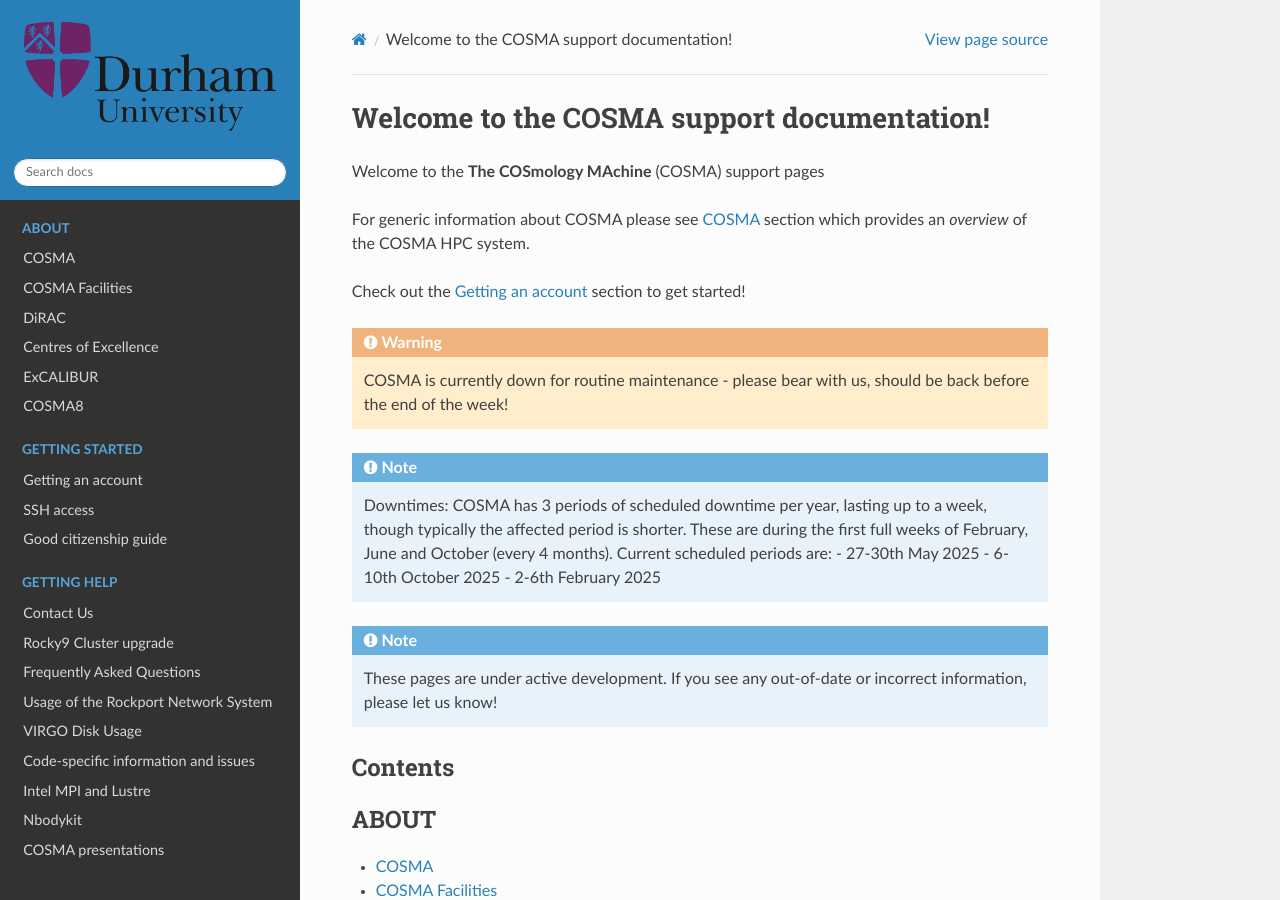
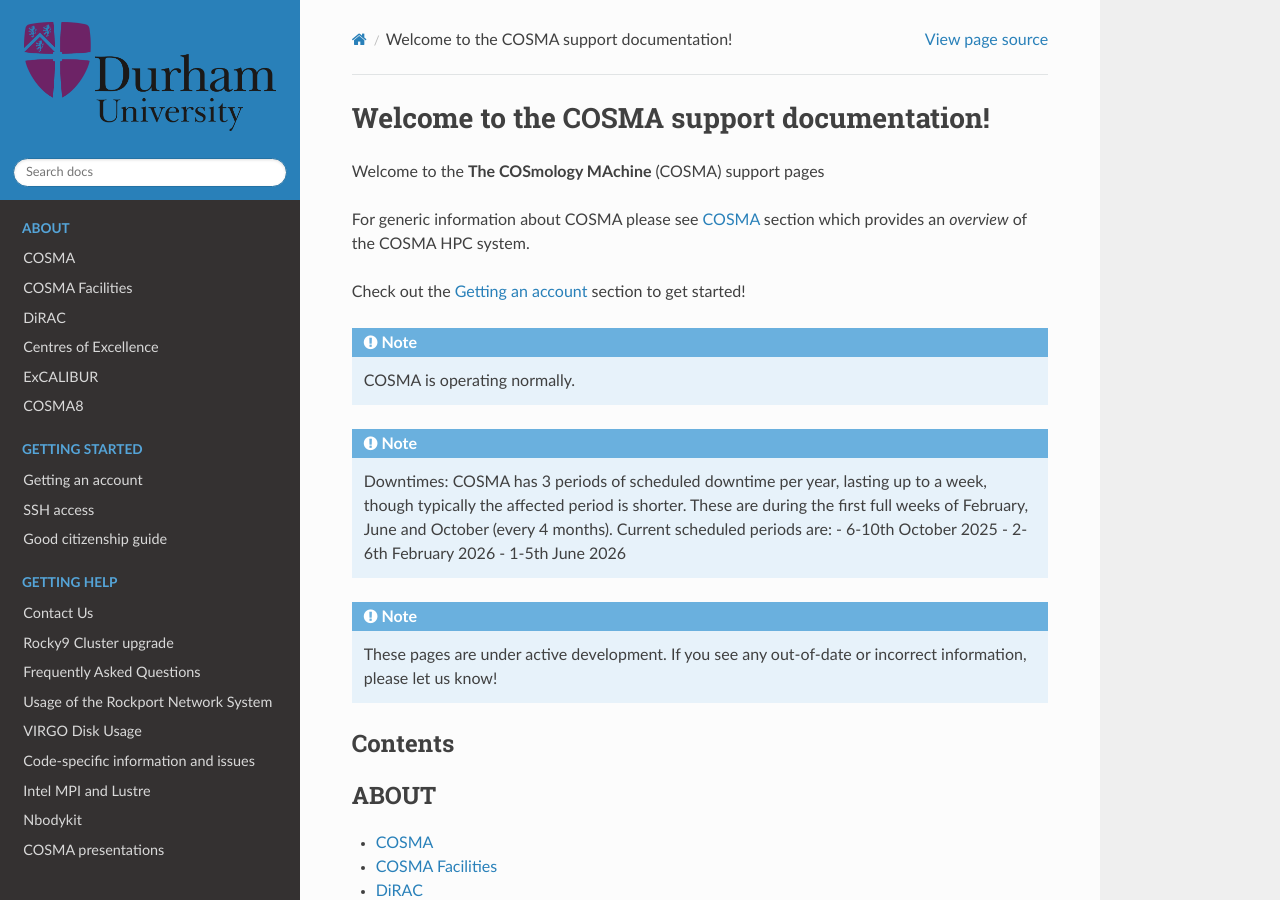
Before and after one commit to agb32/cosmadoc, a Sphinx documentation site: the page built from docs/source/index.rst, in a window 1280 px wide and 900 px high. Built offline with Sphinx 7.4.7 and the Read the Docs theme 3.1.0, drawn with Linux system fonts in a browser that asks for light colours.

Commit message:
status-updated

```diff
--- a/docs/source/index.rst
+++ b/docs/source/index.rst
@@ -8,16 +8,16 @@
 
 Check out the :doc:`account` section to get started!
 
-.. warning::
+.. note::
 
-   COSMA is currently down for routine maintenance - please bear with us, should be back before the end of the week!
+   COSMA is operating normally.
 
 .. note::
 
    Downtimes: COSMA has 3 periods of scheduled downtime per year, lasting up to a week, though typically the affected period is shorter. These are during the first full weeks of February, June and October (every 4 months). Current scheduled periods are:
-   - 27-30th May 2025
    - 6-10th October 2025
-   - 2-6th February 2025
+   - 2-6th February 2026
+   - 1-5th June 2026
 
 .. note::
 
```
